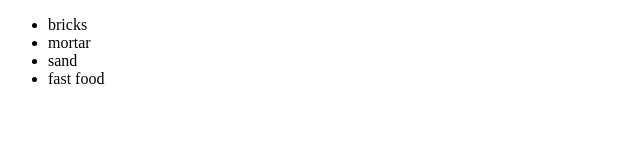
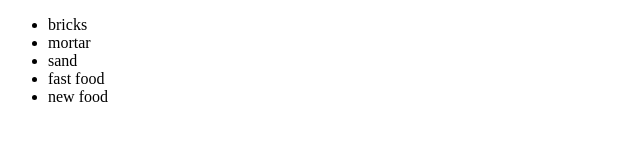
Before and after one commit to framebooth/newGitTest, a plain HTML site: page index.html in a window 1280 px wide. Shown: the full height of the page, 0-640 px from the left. Drawn offline with Linux system fonts and the light colour scheme.

Commit message:
new fast food

```diff
--- a/index.html
+++ b/index.html
@@ -9,6 +9,7 @@
     <li>mortar</li>
     <li>sand</li>
     <li>fast food</li>
+    <li> new food</li>
   </ul>
 </body>
 </html>
```
